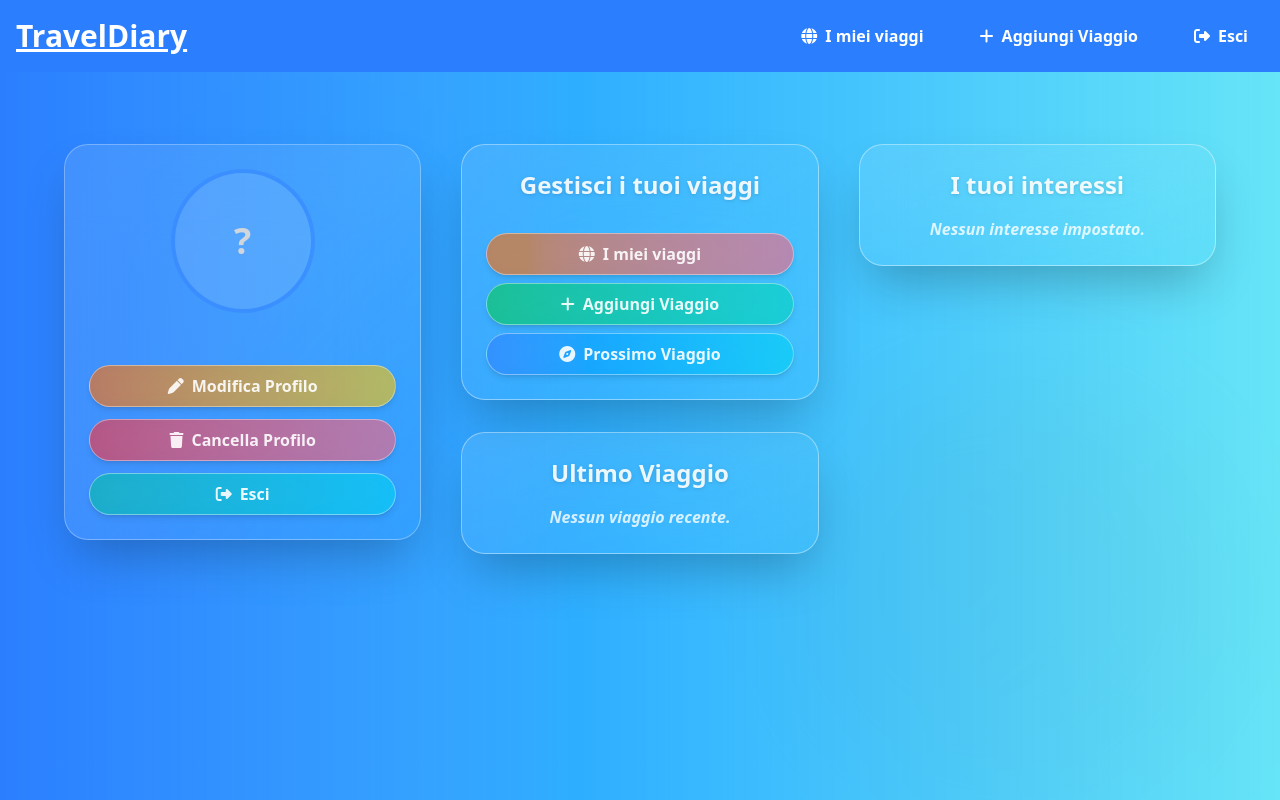
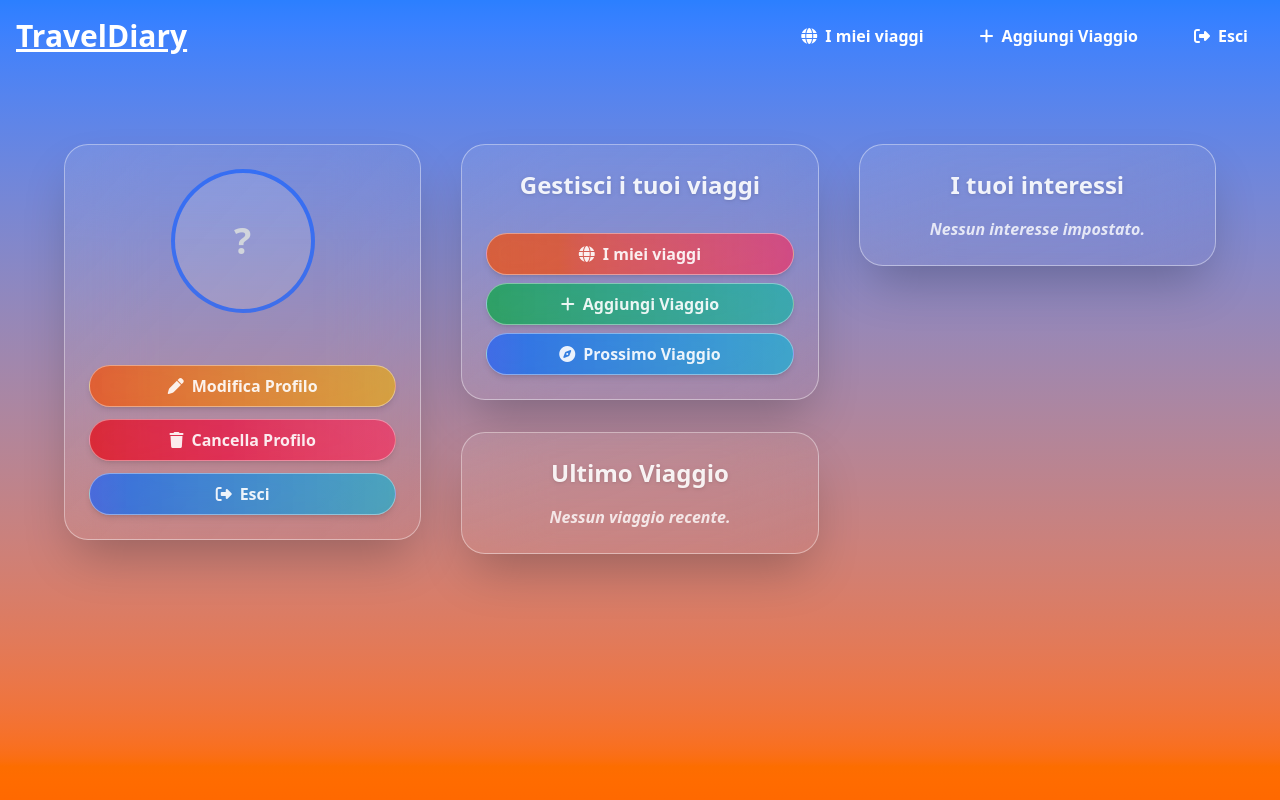
Before and after one commit to albertostizzoli/fastapi-react-travelapp, a React (Vite) app in the folder frontend/: page /profile in a window 1280 px wide. Built offline with nearby package versions, Linux system fonts and the light colour scheme.

Commit message:
change color to header, sidebar, profile page and travels page

```diff
--- a/frontend/src/App.jsx
+++ b/frontend/src/App.jsx
@@ -20,21 +20,21 @@ function Layout({ children }) {
   const getBgClass = (path) => {
     switch (true) {
       case path === "/profile":
-        return "bg-gradient-to-r from-blue-500 to-cyan-400/60";
+        return "bg-gradient-to-b from-blue-500 to-orange-500";
       case path === "/travels":
-        return "bg-gradient-to-r from-orange-50 to-yellow-100";
+        return "bg-gradient-to-b from-blue-500 to-orange-500";
       case path === "/add":
-        return "bg-gradient-to-r from-purple-50 to-pink-100";
+        return "bg-gradient-to-b from-blue-500 to-orange-500";
       case path === "/addDay":
-        return "bg-gradient-to-r from-green-50 to-teal-100";
+        return "bg-gradient-to-b from-blue-500 to-orange-500";
       case path.includes("/travels") && path.includes("/days"):
-        return "bg-gradient-to-r from-purple-50 to-indigo-100";
+        return "bg-gradient-to-b from-blue-500 to-orange-500";
       case path.includes("/travels") && path.includes("/edit"):
-        return "bg-gradient-to-r from-pink-50 to-red-100";
+        return "bg-gradient-to-b from-blue-500 to-orange-500";
       case path.includes("/days") && path.includes("/edit"):
-        return "bg-gradient-to-r from-yellow-50 to-orange-100";
+        return "bg-gradient-to-b from-blue-500 to-orange-500";
       case path.includes("/chat"):
-        return "bg-gradient-to-r from-cyan-50 to-blue-100";
+        return "bg-gradient-to-b from-blue-500 to-orange-500";
       default:
         return "bg-white";
     }
--- a/frontend/src/components/Header.jsx
+++ b/frontend/src/components/Header.jsx
@@ -52,7 +52,8 @@ function Header() {
 
   return (
     <nav
-      className="hidden sm:flex p-4 gap-4 justify-between items-center bg-blue-500 text-white">
+      className={`hidden sm:flex p-4 gap-4 justify-between items-center
+        ${isHome ? "bg-blue-500 text-white" : "bg-transparent text-white"}`}>
       <h1 className="font-bold text-3xl underline">TravelDiary</h1>
       <div className="flex gap-6">
         {isHome && (
--- a/frontend/src/components/Modals/EditProfileModal.jsx
+++ b/frontend/src/components/Modals/EditProfileModal.jsx
@@ -144,7 +144,7 @@ function EditProfileModal({
                   {editForm.interests.map((interest, i) => (
                     <span
                       key={i}
-                      className="bg-gradient-to-r from-blue-500/60 to-cyan-400/60 px-3 py-1 rounded-full text-sm text-white/90
+                      className="bg-gradient-to-r from-blue-600/70 to-cyan-500/60 px-3 py-1 rounded-full text-sm text-white/90
                       flex items-center gap-2 shadow-md"
                     >
                       {interest}
--- a/frontend/src/components/Sidebar.jsx
+++ b/frontend/src/components/Sidebar.jsx
@@ -61,7 +61,8 @@ function Sidebar() {
     <div className="sm:hidden">
       {/* Navbar mobile */}
       <nav
-        className="p-4 flex justify-between items-center bg-blue-500 text-white">
+        className={`p-4 flex justify-between items-center ${isHome ? "bg-blue-500 text-white" : "bg-transparent text-white"
+          }`}>
         <button
           onClick={toggleSidebar}
           aria-label="Apri il menu"
--- a/frontend/src/pages/ProfilePage.jsx
+++ b/frontend/src/pages/ProfilePage.jsx
@@ -163,9 +163,9 @@ return (
     <div className="flex flex-col min-h-screen text-white sm:p-8 p-4 relative overflow-hidden">
       {/* Effetto glow dinamico di sfondo */}
       <div className="absolute inset-0 -z-10 overflow-hidden">
-      <div className="absolute w-[30rem] h-[30rem] bg-gradient-to-br from-cyan-400/20 to-blue-400/10
+        <div className="absolute w-[30rem] h-[30rem] bg-gradient-to-br from-blue-400/20 to-cyan-400/10
       rounded-full blur-3xl top-10 left-10 animate-[pulse_6s_ease-in-out_infinite]" />
-      <div className="absolute w-[28rem] h-[28rem] bg-gradient-to-br from-orange-400/20 to-rose-400/10
+        <div className="absolute w-[28rem] h-[28rem] bg-gradient-to-br from-orange-400/20 to-amber-400/10
       rounded-full blur-3xl bottom-10 right-10 animate-[pulse_6s_ease-in-out_infinite]" />
       </div>
 
@@ -174,8 +174,8 @@ return (
 
           {/*  PROFILO UTENTE */}
           <motion.section
-          className="md:col-span-1 bg-gradient-to-br from-white/10 via-blue-100/10 to-transparent backdrop-blur-2xl
-         p-6 rounded-3xl shadow-2xl border border-white/30 flex flex-col items-center text-center
+            className="md:col-span-1 bg-gradient-to-br from-blue-100/10 via-orange-100/5 to-transparent backdrop-blur-2xl
+         p-6 rounded-3xl shadow-2xl border border-white/40 flex flex-col items-center text-center
          hover:bg-white/20 transition-all duration-500"
             initial={{ x: -100, opacity: 0 }}
             animate={{ x: 0, opacity: 1 }}
@@ -185,12 +185,12 @@ return (
               <img
                 src={user.photo}
                 alt="Profilo"
-              className="rounded-full mb-6 shadow-[0_0_25px_rgba(255,255,255,0.2)] object-cover border-4 border-blue-500/60"
+                className="rounded-full mb-6 shadow-[0_0_25px_rgba(255,255,255,0.2)] object-cover border-4 border-blue-600/70"
                 style={{ width: "140px", height: "140px" }}
               />
             ) : (
               <div className="w-36 h-36 mb-6 rounded-full bg-white/10 flex items-center justify-center text-4xl font-bold
-             text-gray-300 border-4 border-blue-500/60">
+             text-gray-300 border-4 border-blue-600/70">
                 {user?.name?.[0]?.toUpperCase() || "?"}
               </div>
             )}
@@ -228,8 +228,8 @@ return (
                   setShowEditModal(true);
                 }}
                 className="font-semibold w-full flex items-center justify-center gap-2 px-4 py-2
-             bg-gradient-to-r from-orange-500/60 to-yellow-400/60 backdrop-blur-md border border-white/40
-             text-white/90 rounded-full shadow-md transition-all duration-300 hover:scale-105
+             bg-gradient-to-r from-orange-600/70 to-yellow-500/60 backdrop-blur-md border border-white/40
+             text-white/90 rounded-full shadow-md transition-all duration-100 hover:scale-105
              hover:shadow-[0_0_20px_rgba(255,255,255,0.25)] cursor-pointer"
               >
                 <i className="fa-solid fa-pen"></i> Modifica Profilo
@@ -238,8 +238,8 @@ return (
               <button
                 onClick={() => setDeleteProfileId(user?.id)}
                 className="font-semibold w-full flex items-center justify-center gap-2 px-4 py-2
-             bg-gradient-to-r from-red-500/60 to-rose-400/60 backdrop-blur-md border border-white/40
-             text-white/90 rounded-full shadow-md transition-all duration-300 hover:scale-105
+             bg-gradient-to-r from-red-600/70 to-rose-500/60 backdrop-blur-md border border-white/40
+             text-white/90 rounded-full shadow-md transition-all duration-100 hover:scale-105
              hover:shadow-[0_0_20px_rgba(255,255,255,0.25)] cursor-pointer"
               >
                 <i className="fa-solid fa-trash"></i> Cancella Profilo
@@ -248,8 +248,8 @@ return (
               <button
                 onClick={handleLogout}
                 className="font-semibold w-full flex items-center justify-center gap-2 px-4 py-2
-             bg-gradient-to-r from-teal-500/60 to-cyan-400/60 backdrop-blur-md border border-white/40
-             text-white/90 rounded-full shadow-md transition-all duration-300 hover:scale-105
+             bg-gradient-to-r from-blue-600/70 to-cyan-500/60 backdrop-blur-md border border-white/40
+             text-white/90 rounded-full shadow-md transition-all duration-100 hover:scale-105
              hover:shadow-[0_0_20px_rgba(255,255,255,0.25)] cursor-pointer"
               >
                 <i className="fa-solid fa-right-from-bracket"></i> Esci
@@ -269,9 +269,9 @@ return (
           >
             {/* Gestione viaggi */}
             <motion.div
-            className="bg-gradient-to-br from-white/10 via-white/5 to-transparent backdrop-blur-2xl
+              className="bg-gradient-to-br from-blue-100/10 via-orange-100/5 to-transparent backdrop-blur-2xl
             p-6 rounded-3xl shadow-2xl border border-white/40 flex flex-col gap-4
-             hover:bg-white/20 transition-all duration-500"
+             hover:bg-white/20 transition-all duration-100"
               variants={{
                 hidden: { scale: 0.9, opacity: 0 },
                 visible: {
@@ -288,8 +288,8 @@ return (
                 <Link
                   to="/travels"
                   className="font-semibold flex justify-center items-center gap-2 px-4 py-2
-                bg-gradient-to-r from-orange-500/60 to-rose-400/60 backdrop-blur-md border border-white/40
-                 text-white/90 rounded-full shadow-md transition-all duration-300 hover:scale-105
+                bg-gradient-to-r from-orange-600/70 to-rose-500/60 backdrop-blur-md border border-white/40
+                 text-white/90 rounded-full shadow-md transition-all duration-100 hover:scale-105
                 hover:shadow-[0_0_20px_rgba(255,255,255,0.25)]"
                 >
                   <i className="fa-solid fa-globe"></i> I miei viaggi
@@ -297,8 +297,8 @@ return (
                 <Link
                   to="/add"
                   className="font-semibold flex justify-center items-center gap-2 px-4 py-2
-                bg-gradient-to-r from-green-500/60 to-teal-400/60 backdrop-blur-md border border-white/40
-                 text-white/90 rounded-full shadow-md transition-all duration-300 hover:scale-105
+                bg-gradient-to-r from-green-600/70 to-teal-500/60 backdrop-blur-md border border-white/40
+                 text-white/90 rounded-full shadow-md transition-all duration-100 hover:scale-105
                 hover:shadow-[0_0_20px_rgba(255,255,255,0.25)]"
                 >
                   <i className="fa-solid fa-plus"></i> Aggiungi Viaggio
@@ -306,8 +306,8 @@ return (
                 <Link
                   to="/chat"
                   className="font-semibold flex justify-center items-center gap-2 px-4 py-2
-                bg-gradient-to-r from-blue-500/60 to-cyan-400/60 backdrop-blur-md border border-white/40
-                 text-white/90 rounded-full shadow-md transition-all duration-300 hover:scale-105
+                bg-gradient-to-r from-blue-600/70 to-cyan-500/60 backdrop-blur-md border border-white/40
+                 text-white/90 rounded-full shadow-md transition-all duration-100 hover:scale-105
                 hover:shadow-[0_0_20px_rgba(255,255,255,0.25)] cursor-pointer"
                 >
                   <i className="fa-solid fa-compass"></i> Prossimo Viaggio
@@ -317,8 +317,8 @@ return (
 
             {/* Ultimo viaggio */}
             <motion.div
-            className="bg-gradient-to-br from-white/10 via-white/5 to-transparent backdrop-blur-2xl
-            p-6 rounded-3xl shadow-2xl border border-white/40 hover:bg-white/20 transition-all duration-500"
+              className="bg-gradient-to-br from-blue-100/10 via-orange-100/5 to-transparent backdrop-blur-2xl
+            p-6 rounded-3xl shadow-2xl border border-white/40 hover:bg-white/20 transition-all duration-100"
               variants={{
                 hidden: { scale: 0.9, opacity: 0 },
                 visible: {
@@ -337,9 +337,9 @@ return (
                   {recentTravels.slice(0, 1).map((travel, idx) => (
                     <li
                       key={idx}
-                    className="p-4 bg-gradient-to-r from-blue-500/40 to-cyan-400/40 backdrop-blur-md
+                      className="p-4 bg-gradient-to-r from-blue-600/70 to-cyan-500/60 backdrop-blur-md
                     rounded-3xl shadow-lg hover:scale-[1.03] hover:shadow-2xl
-                    transition-all duration-300 border border-white/40 hover:from-blue-500/60"
+                    transition-all duration-100 border border-white/40 hover:from-blue-400/60"
                     >
                       <div className="flex justify-between items-center mb-2">
                         <h4 className="text-lg font-semibold text-white">
@@ -371,8 +371,8 @@ return (
 
           {/*  INTERESSI UTENTE */}
           <motion.div
-          className="bg-gradient-to-br from-white/10 via-white/5 to-transparent backdrop-blur-2xl
-         p-6 rounded-3xl shadow-2xl border border-white/40 hover:bg-white/20 transition-all duration-500"
+            className="bg-gradient-to-br from-blue-100/10 via-orange-100/5 to-transparent backdrop-blur-2xl
+         p-6 rounded-3xl shadow-2xl border border-white/40 hover:bg-white/20 transition-all duration-100"
             initial={{ x: 80, opacity: 0 }}
             animate={{ x: 0, opacity: 1 }}
             transition={{ duration: 1, ease: "easeOut" }}
@@ -385,9 +385,9 @@ return (
                 {user.interests.map((interest, idx) => (
                   <span
                     key={idx}
-                  className="font-semibold px-4 py-2 bg-gradient-to-r from-orange-400/60 via-rose-400/40 to-cyan-400/30
+                    className="font-semibold px-4 py-2 bg-gradient-to-r from-blue-600/70 to-cyan-500/60
                  backdrop-blur-md border border-white/40 text-white/90 rounded-full
-                 text-sm sm:text-base shadow-md hover:scale-105 transition-all duration-300"
+                 text-sm sm:text-base shadow-md hover:scale-105 transition-all duration-100"
                   >
                     {interest}
                   </span>
@@ -426,7 +426,7 @@ return (
           exit={{ opacity: 0, x: 50 }}
           transition={{ duration: 0.5 }}
           className="fixed top-6 right-6 backdrop-blur-2xl border border-white/40 text-white/90
-        px-6 py-3 rounded-full shadow-lg z-[9999] bg-gradient-to-r from-emerald-500/60 to-teal-400/60"
+        px-6 py-3 rounded-full shadow-lg z-[9999] bg-gradient-to-r from-emerald-600/70 to-teal-500/60"
         >
           <p className="text-lg font-semibold">{message}</p>
         </motion.div>
```
Also changed, not shown: frontend/src/pages/Travels.jsx (+21 -21 lines). Lines whose indentation alone changed are shown as unchanged.
